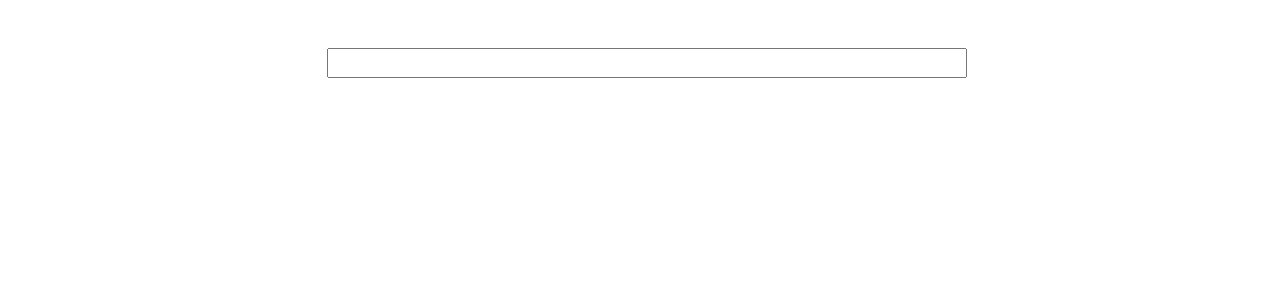
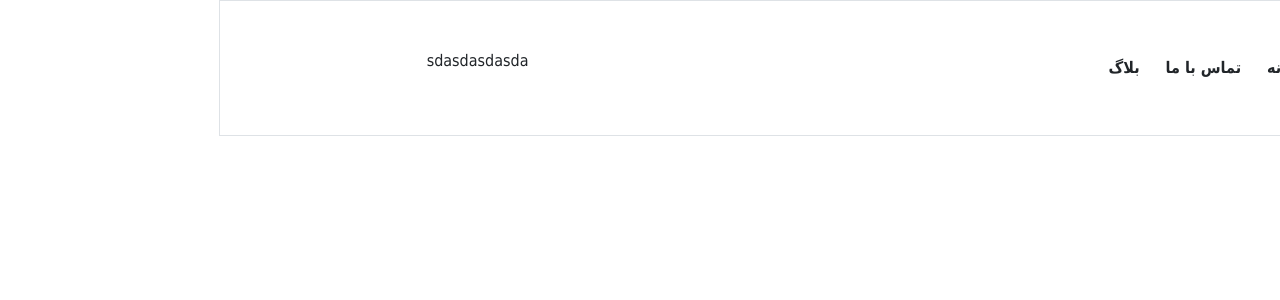
Before and after one commit to reza1899/Herbal_Medicines, a React (Create React App) app: page /blog in a window 1280 px wide. Before the commit this address had no page. Shown: the top 300 px of the page. Built offline with nearby package versions, Linux system fonts and the light colour scheme.

Commit message:
add 2 pages and header

```diff
--- a/src/App.js
+++ b/src/App.js
@@ -3,7 +3,9 @@ import contextApi from "./context/contextApi"
 import { useState } from "react"
 import {
     Main,
-    Navbar
+    Navbar,
+    ContactUs,
+    Blog
 } from "./components/components"
 const App = () => {
     const [loading , setLoading] = useState(false)
@@ -19,6 +21,8 @@ const App = () => {
                 <Navbar/>
                 <Routes>
                     <Route path="/" element={<Main/>} />
+                    <Route path="/contact" element ={ <ContactUs/> }/>
+                    <Route path="/blog" element={<Blog/>} />
                 </Routes>
             </div>
             </contextApi.Provider>
--- /dev/null
+++ b/src/components/blog.jsx
@@ -0,0 +1,12 @@
+const Blog = () => {
+
+return(
+    <>
+        <h1>
+            Blog
+        </h1>
+    </>
+)
+
+}
+export default Blog;
--- a/src/components/components.jsx
+++ b/src/components/components.jsx
@@ -1,2 +1,4 @@
 export {default as Navbar} from "./header/index"
 export {default as Main} from "./main"
+export {default as ContactUs} from "./contactUs"
+export {default as Blog} from "./blog"
--- /dev/null
+++ b/src/components/contactUs.jsx
@@ -0,0 +1,8 @@
+const ContactUs = () =>{
+    return(
+        <>
+            <h1>reza</h1>
+        </>
+    )
+}
+export default ContactUs
--- a/src/components/header/index.jsx
+++ b/src/components/header/index.jsx
@@ -1,9 +1,31 @@
-import Search from "./searchBox"
+// import Search from "./searchBox"
+import { useNavigate } from "react-router-dom"
 const Navbar = () => {
+    const navigate = useNavigate()
     return (
         <>
             <div>
-               <Search/>
+                <header>
+                    <div className="container p-5 border">
+                        <div className="row m-0 d-flex justify-content-between">
+                            <div className="col-9 p-0">
+                                <button className="btn fw-bold" onClick={() => navigate("/")}>
+                                    خانه
+                                </button>
+                                <button className="btn fw-bold" onClick={() => navigate("/contact")}>
+                                    تماس با ما
+                                </button>
+                                <button className="btn fw-bold" onClick={() => navigate("/blog")}>
+                                    بلاگ
+                                </button>
+                            </div>
+                            <div className="col-3 p-0">
+                                sdasdasdasda
+                            </div>
+                        </div>
+                    </div>
+                </header>
+                {/* <Search/> */}
             </div>
         </>
     )
--- a/src/components/header/searchBox.jsx
+++ b/src/components/header/searchBox.jsx
@@ -1,34 +1,27 @@
-import { useState,useContext } from "react";
-import contextApi from "./../../context/contextApi"
+import { useState } from "react";
 import { planets } from "./../data.js"
 const Search = () => {
-    const {setFilteredPlants} = useContext (contextApi)
     const [content, setContent] = useState("");
-    const [newArr , setnewArr] = useState([])
     const target = (query) => {
         setContent(query)
-        setnewArr(
-            planets.filter((item) => {
-                return item.name.toLocaleLowerCase().includes(content)
-            })
-        )
-        console.log(newArr)
-    }
+            }
 
     return (
         <>
             <div className="text-center mt-5">
                 <input className="w-50" type="search" value={content} onChange={e => { target(e.target.value) }} />
                 <br />
-                {content}
                 <div>
                     {
-                        // planets.map((item) => (
-                        //     <div>
-                        //         {item.name}
-                        //     </div>
-                        // ))
-
+                       content ? (
+                        planets.filter( (item) => {
+                            return item.name.toLocaleLowerCase().includes(content)
+                        } ).map( (item) => (
+                            <div>
+                                {item.name}
+                            </div>
+                        ) )
+                       ) : null
 
                     }
                 </div>
```
